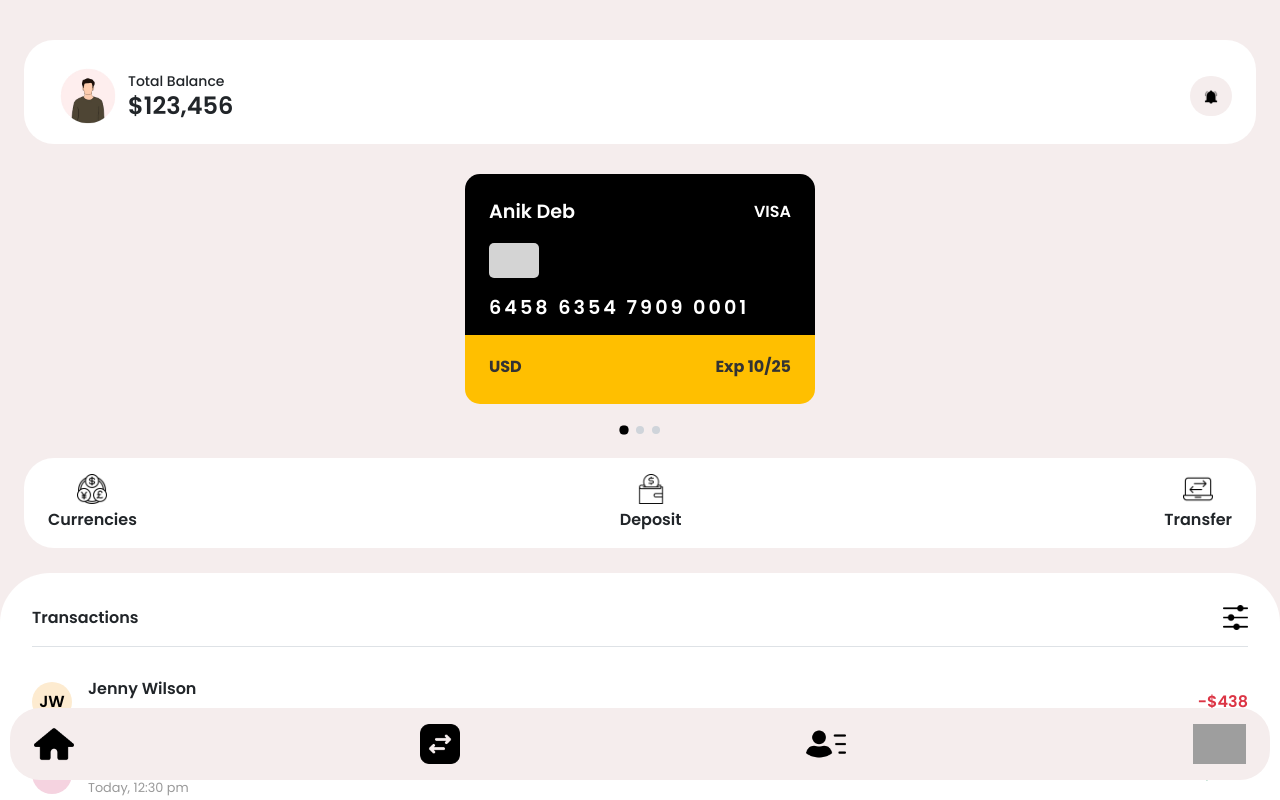
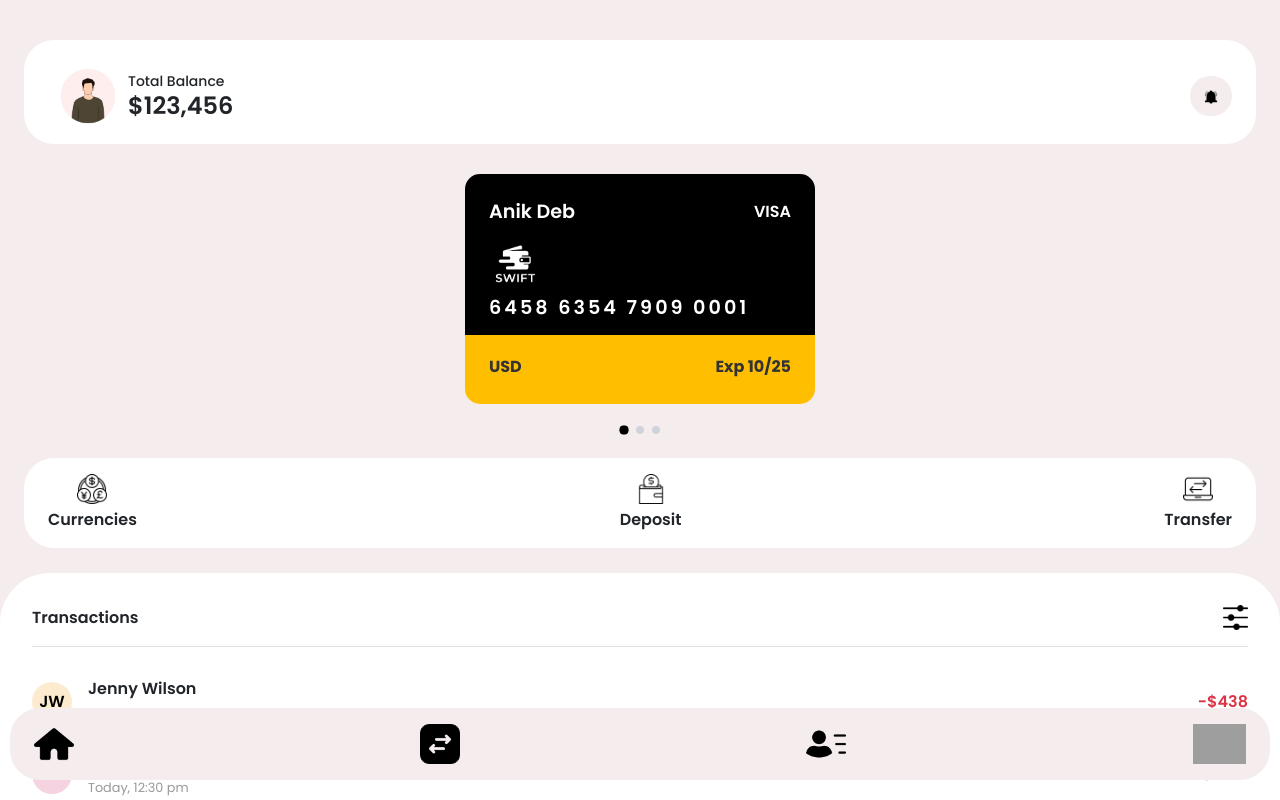
Before and after one commit to keatonmurray/swift, a React app in the folder frontend/: page /dashboard in a window 1280 px wide. Shown: the top 800 px of the page. Built offline with nearby package versions, Linux system fonts and the light colour scheme; grey boxes are pictures that could not be loaded; the HTML template or start-up script is replaced by a standard one.

Commit message:
updating card design

```diff
--- a/frontend/src/App.css
+++ b/frontend/src/App.css
@@ -84,11 +84,16 @@
 }
 
 .swift.homepage .chip {
-  width: 50px;
+  width: 53px;
   height: 35px;
-  background-color: #d4d4d4;
   border-radius: 5px;
   margin-top: 1rem;
+
+}
+
+.swift.homepage .chip img {
+  height: 45px;
+  width: 45px;
 }
 
 .swift.homepage .card-number {
--- a/frontend/src/pages/Dashboard.jsx
+++ b/frontend/src/pages/Dashboard.jsx
@@ -94,7 +94,9 @@ const Dashboard = () => {
                                     <span className="card-name">Anik Deb</span>
                                     <span className="card-type">VISA</span>
                                 </div>
-                            <div className="chip"></div>
+                            <div className="chip">
+                                <img src="./img/logo-inverted.png" alt="Logo" />
+                            </div>
                             <div className="card-number">6458 6354 7909 0001</div>
                                 <div className="card-footer">
                                     <span className="fw-bold">USD</span>
@@ -108,7 +110,9 @@ const Dashboard = () => {
                                     <span className="card-name">Anik Deb</span>
                                     <span className="card-type">VISA</span>
                                 </div>
-                            <div className="chip"></div>
+                            <div className="chip">
+                                <img src="./img/logo-inverted.png" alt="Logo" />
+                            </div>
                             <div className="card-number">4322 2211 6563 3252</div>
                                 <div className="card-footer">
                                     <span className="fw-bold">GBP</span>
@@ -122,8 +126,10 @@ const Dashboard = () => {
                                     <span className="card-name">Anik Deb</span>
                                     <span className="card-type">VISA</span>
                                 </div>
-                            <div className="chip"></div>
-                                <div className="card-number">5673 2322 6994 3321</div>
+                            <div className="chip">
+                                <img src="./img/logo-inverted.png" alt="Logo" />
+                            </div>
+                            <div className="card-number">5673 2322 6994 3321</div>
                                 <div className="card-footer">
                                     <span className="fw-bold">EUR</span>
                                     <span className="fw-bold">Exp 11/30</span>
```
Also changed, not shown: frontend/public/img/logo-inverted.png (added).
